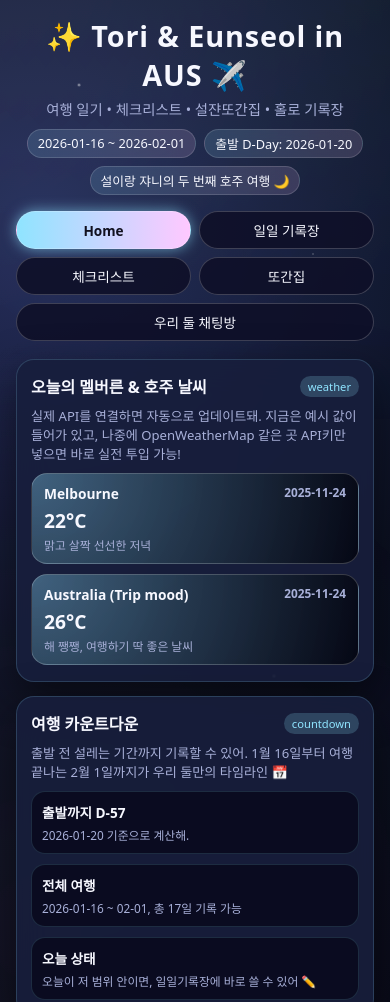
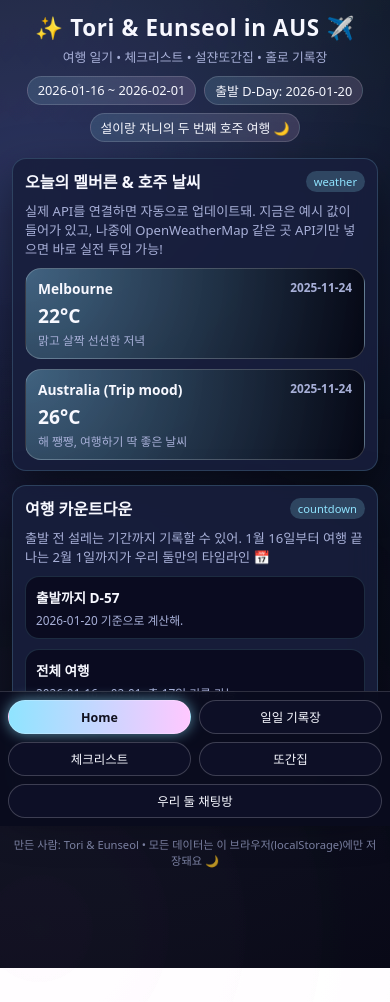
Before and after one commit to jian1116/aus-trip, a plain HTML site: page index.html in a window 390 px wide. Shown: the top 1002 px of the page. After the commit the page ends 968 px from the top, so only its background shows below. Drawn offline with Linux system fonts and the light colour scheme.

Commit message:
Update index.html

```diff
--- a/index.html
+++ b/index.html
@@ -551,6 +551,52 @@
       opacity: 0.7;
       padding-bottom: 16px;
     }
+    /* === 모바일 최적화 추가 === */
+    @media (max-width: 480px) {
+      body {
+        padding: 12px;
+        padding-bottom: 84px; /* 아래 네비바 들어갈 자리 */
+      }
+
+      header h1 {
+        font-size: 1.4rem;
+      }
+
+      header p {
+        font-size: 0.8rem;
+      }
+
+      .card {
+        padding: 10px 12px;
+        border-radius: 14px;
+      }
+
+      nav button {
+        font-size: 0.78rem;
+        padding: 7px 10px;
+      }
+
+      .journal-photos img {
+        width: 100%;
+        height: auto;
+      }
+    }
+
+    /* 모바일에서 네비게이션을 하단 고정바처럼 */
+    @media (max-width: 600px) {
+      nav {
+        position: fixed;
+        bottom: 0;
+        left: 0;
+        right: 0;
+        background: rgba(10, 12, 30, 0.95);
+        backdrop-filter: blur(10px);
+        padding: 8px;
+        border-top: 1px solid rgba(255,255,255,0.15);
+        z-index: 9999;
+      }
+    }
+
   </style>
 </head>
 <body>
```
